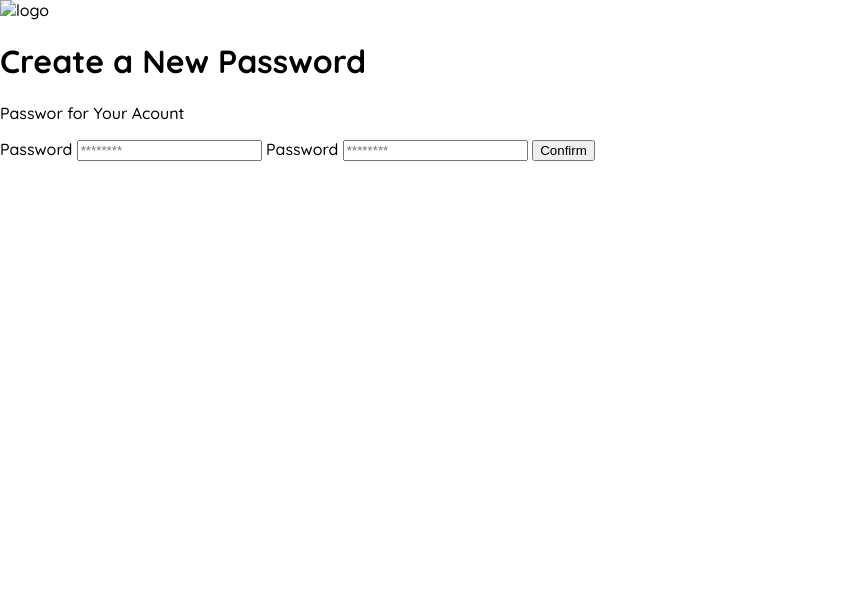
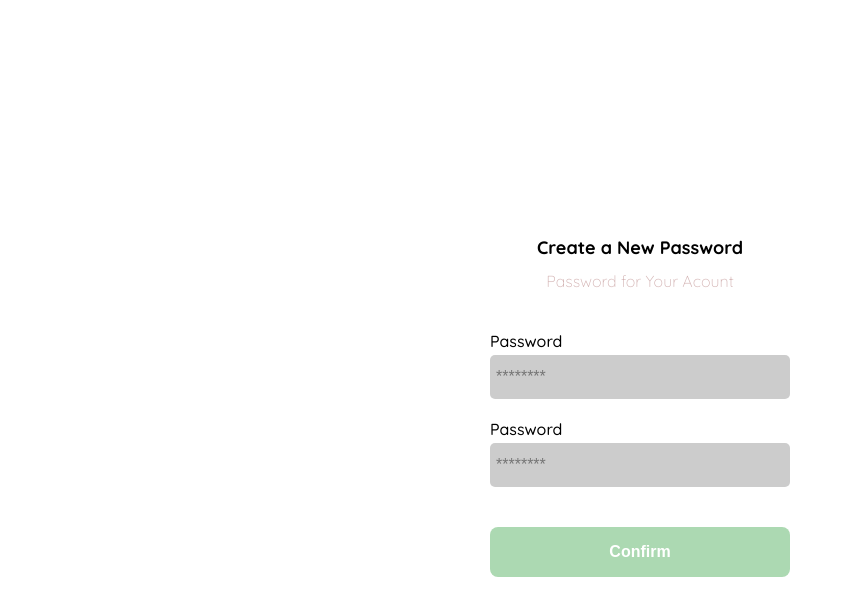
Before and after one commit to SegundoPaladines/f-dev-p1, a plain HTML site: page index.html in a window 1280 px wide. Shown: the whole page, without its empty margins (0-853 px from the left). Drawn offline with Linux system fonts and the light colour scheme.

Commit message:
css general para el formulario

```diff
--- a/index.html
+++ b/index.html
@@ -8,32 +8,105 @@
     <link rel="preconnect" href="https://fonts.googleapis.com">
     <link rel="preconnect" href="https://fonts.gstatic.com" crossorigin>
     <link href="https://fonts.googleapis.com/css2?family=Quicksand:wght@300;500;700&display=swap" rel="stylesheet">
+
     <style>
         :root{
             --white: #FFFFFF;
             --black: #000000;
             --dark: #232830;
-            --very-light-pink: #C7C7C7;
-            --text-input-field: #F7F7F7;
+            --very-light-pink: #d3b3b3;
+            --text-input-field: #cccccc;
             --hospital-green: #ACD9B2;
+            --sm:14px;
+            --md:16;
+            --lg:18px;
         }
         body {
             margin: 0;
             font-family: 'Quicksand', sans-serif;
         }
+        .login{
+            width: 100%;
+            height: 100vh;
+            display: grid;
+            place-items: center;
+
+        }
+        .form-container{
+            display: grid;
+            grid-template-rows: auto 1fr auto;
+            width: 300px;
+        }
+        .logo{
+            width: 150px;
+            margin-bottom: 50px;
+            justify-self: center;
+            display: none;
+        }
+        .form{
+            display: flex;
+            flex-direction: column;
+        }
+        .title{
+            font-size: var(--lg);
+            margin-bottom: 12px;
+            text-align: center;
+        }
+        .subtitle{
+            color:var(--very-light-pink);
+            font-size: var(--md);
+            font-weight: 300;
+            margin-top: 0;
+            margin-bottom: 40px;
+            text-align: center;
+        }
+        .label{
+            font-weight: 500;
+            margin-bottom: 4px;
+        }
+        .input{
+            background-color: var(--text-input-field);
+            border: none;
+            border-radius: 5px;
+            height: 32px;
+            font-size: var(--md);
+            padding: 6px;
+            margin-bottom: 20px;
+        }
+        .primary-btn{
+            background-color: var(--hospital-green);
+            border-radius: 8px;
+            border: none;
+            color: var(--white);
+            width: 100%;
+            cursor: pointer;
+            font-size: var(--md);
+            font-weight: bold;
+            height: 50px;
+        }
+        .log-btn{
+            margin-top: 20px;
+        }
+
+        @media (max-width:640px){
+            .logo{
+                display: block;
+            }
+        }
+
     </style>
 </head>
 <body>
     <div class="login">
         <div class="form-container">
-            <img src="" alt="logo" class="logo">
+            <img src="./logos/logo_yard_sale.svg" alt="logo" class="logo">
             <h1 class="title">Create a New Password</h1>
-            <p class="subtitle">Passwor for Your Acount</p>
+            <p class="subtitle">Password for Your Acount</p>
             <form action="" class="form">
-                <label for="passwd" name="lbl-passwd">Password</label>
+                <label class="label" for="passwd" name="lbl-passwd">Password</label>
                 <input class="input input-passwd" id="passwd" name="passwd" type="password" placeholder="********">
 
-                <label for="n-passwd" name="lbl-n-passwd">Password</label>
+                <label class="label" for="n-passwd" name="lbl-n-passwd">Password</label>
                 <input class="input input-passwd" id="n-passwd" name="n-passwd" type="password" placeholder="********">
                 <input type="submit" value="Confirm" class="primary-btn log-btn">
             </form>
```
